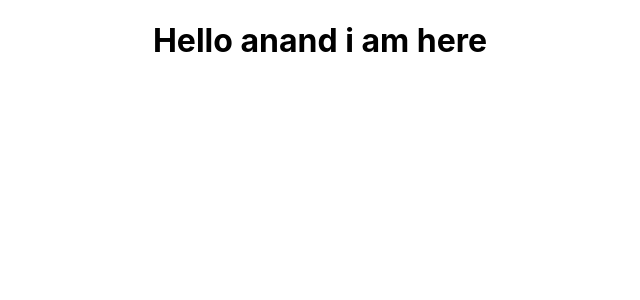
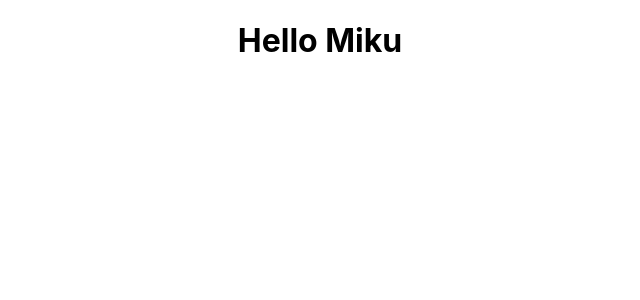
Before and after one commit to Anand-P123/redux-tut, a React (Create React App) app: page / in a window 1280 px wide. Shown: the top 300 px of the page, without its empty margins (320-960 px from the left). Built offline with nearby package versions, Linux system fonts and the light colour scheme.

Commit message:
send commit

```diff
--- a/src/App.js
+++ b/src/App.js
@@ -3,7 +3,7 @@ import './App.css';
 function App() {
   return (
     <div className="App">
-      <h1>Hello anand i am here</h1>
+      <h1>Hello Miku</h1>
     </div>
   );
 }
```
